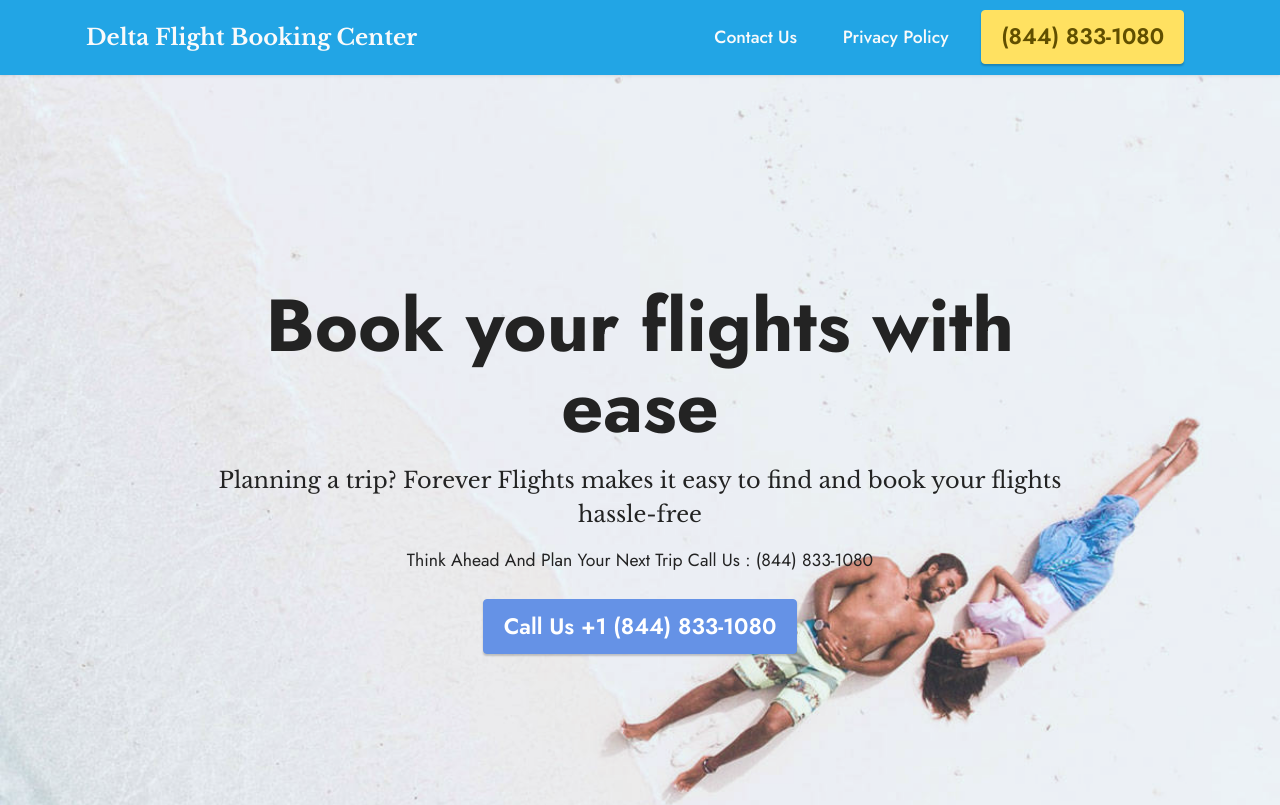
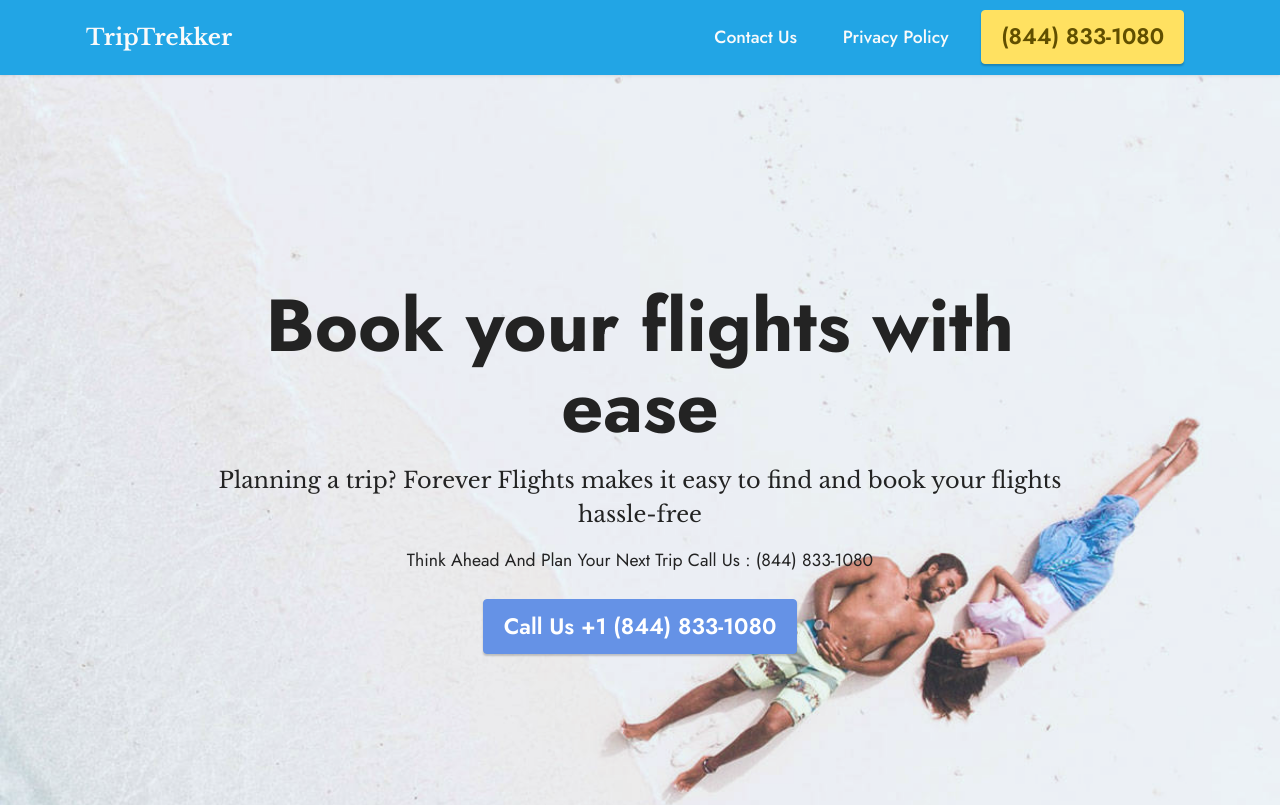
Before and after one commit to gs120785/flight, a plain HTML site: page index.html in a window 1280 px wide. Shown: the top 805 px of the page. Drawn offline with nearby package versions, Linux system fonts and the light colour scheme.

Commit message:
Update index.html

```diff
--- a/index.html
+++ b/index.html
@@ -12,7 +12,7 @@
     <meta name="twitter:title" content="Book your flights with ease">
     <meta name="viewport" content="width=device-width, initial-scale=1, minimum-scale=1">
     <link rel="shortcut icon" href="assets/images/pngwing.com-1.png" type="image/x-icon">
-    <meta name="description" content="Planning a trip? Delta Flight Booking Center makes it easy to find and book your flights hassle-free">
+    <meta name="description" content="Planning a trip? TripTrekker makes it easy to find and book your flights hassle-free">
 
 
     <title>Book your flights with ease</title>
@@ -43,7 +43,7 @@
             <div class="container">
                 <div class="navbar-brand">
 
-                    <span class="navbar-caption-wrap"><a class="navbar-caption text-white text-primary display-5" href="tel:(844) 833-1080">Delta Flight Booking Center</a></span>
+                    <span class="navbar-caption-wrap"><a class="navbar-caption text-white text-primary display-5" href="tel:(844) 833-1080">TripTrekker</a></span>
                 </div>
                 <button class="navbar-toggler" type="button" data-toggle="collapse" data-bs-toggle="collapse" data-target="#navbarSupportedContent" data-bs-target="#navbarSupportedContent" aria-controls="navbarNavAltMarkup" aria-expanded="false" aria-label="Toggle navigation">
                 <div class="hamburger">
```
